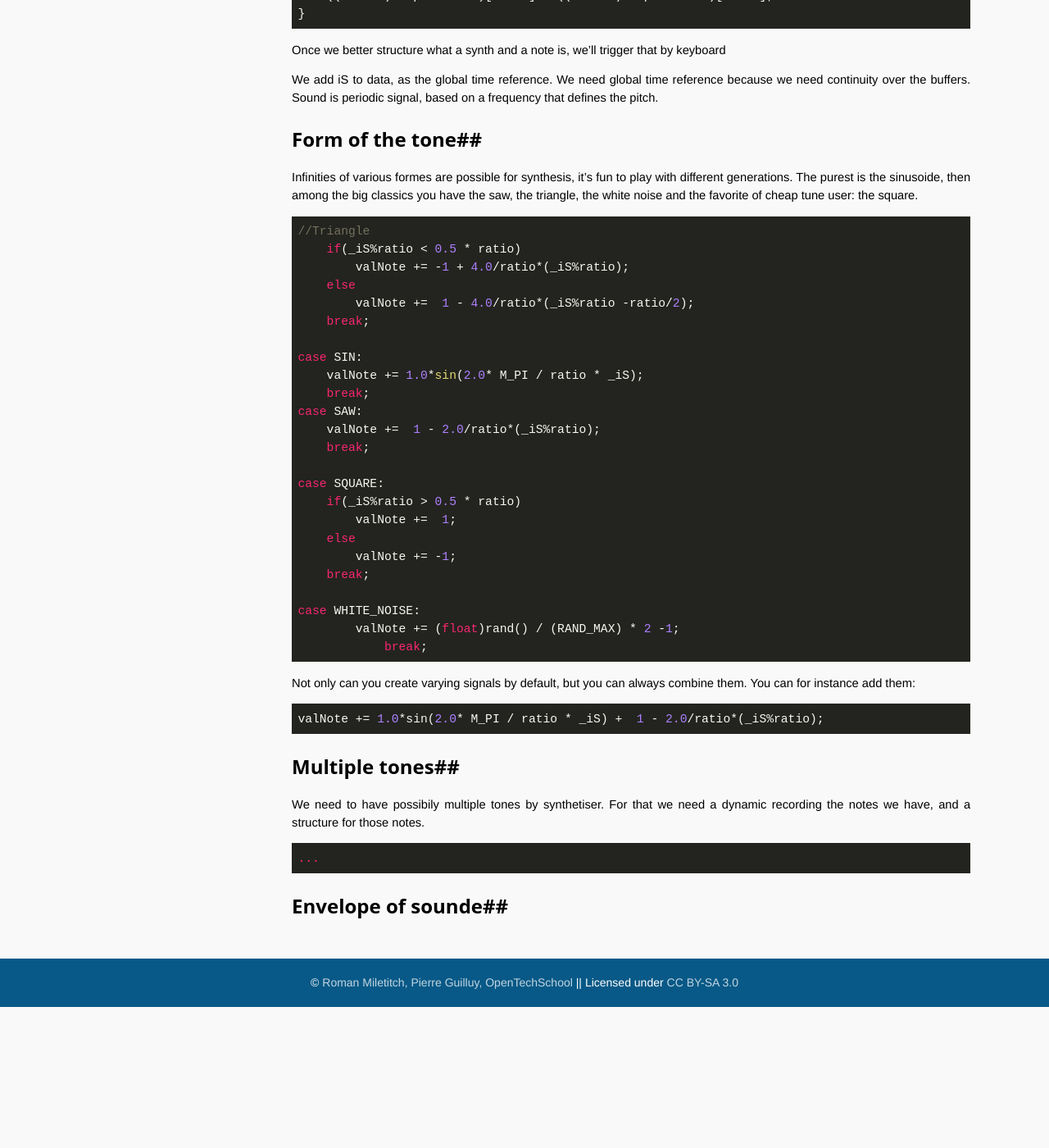
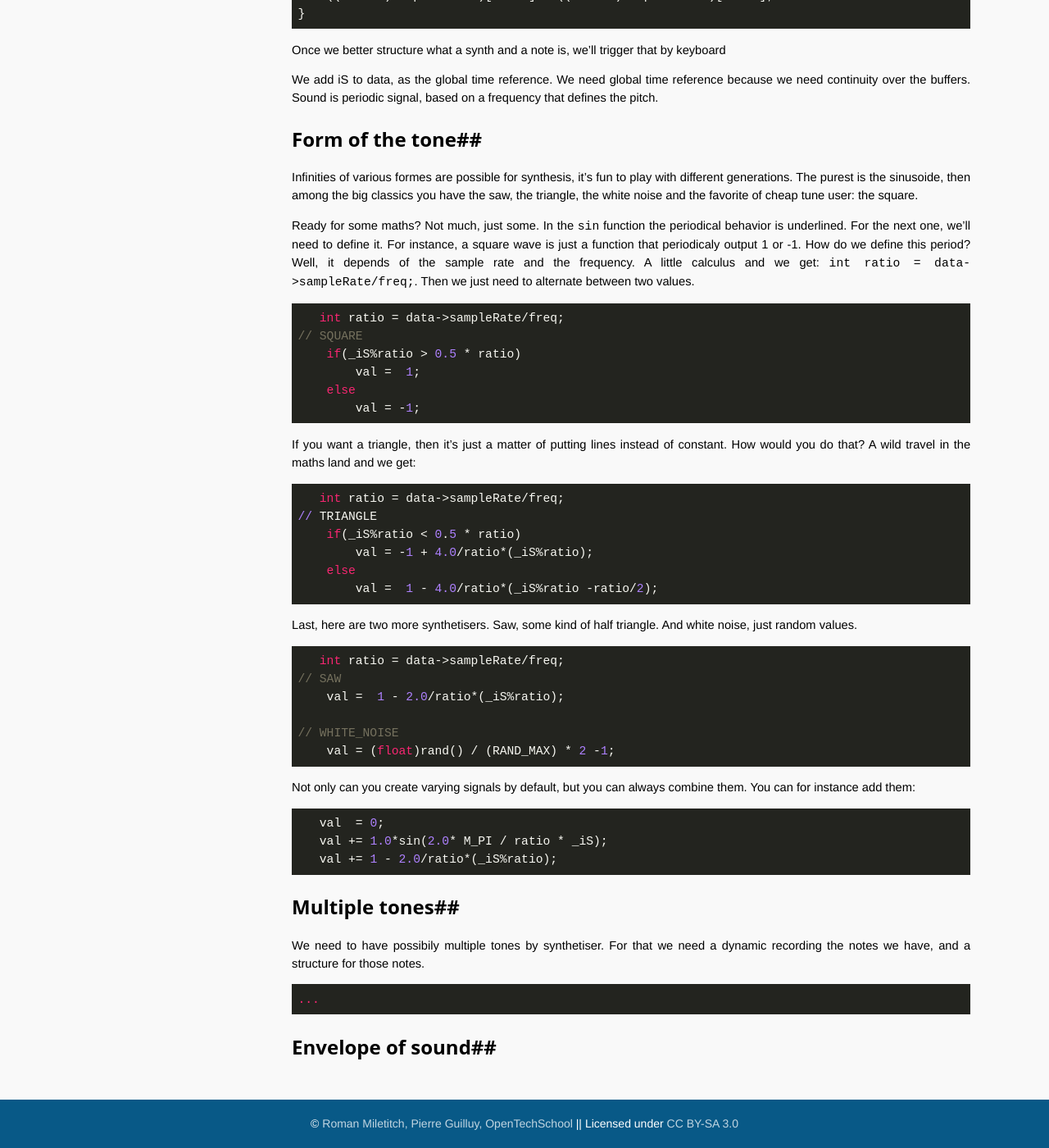
Before and after one commit to OpenTechSchool-Brussels/blast-it, a Jekyll site: the page built from synthesis.markdown, in a window 1280 px wide and 1400 px high, scrolled down 1178 px. Shown: the whole window at 82% size. Built offline with Jekyll 4.4.1, drawn with Linux system fonts in a browser that asks for light colours; Markdown is read by kramdown in place of the engine named in the settings; before the commit the page ends 2406 px from its top, so only the background shows below that.

Commit message:
added sections of synthesis.markdown

````diff
--- a/synthesis.markdown
+++ b/synthesis.markdown
@@ -57,37 +57,45 @@ Sound is periodic signal, based on a frequency that defines the pitch.
 
 Infinities of various formes are possible for synthesis, it's fun to play with different generations. The purest is the sinusoide, then among the big classics you have the saw, the triangle, the white noise and the favorite of cheap tune user: the square.
 
+Ready for some maths? Not much, just some. In the `sin` function the periodical behavior is underlined. For the next one, we'll need to define it. For instance, a square wave is just a function that periodicaly output 1 or -1. How do we define this period? Well, it depends of the sample rate and the frequency. A little calculus and we get: `int ratio = data->sampleRate/freq;`. Then we just need to alternate between two values.
+
 ```java
-//Triangle
+   int ratio = data->sampleRate/freq;
+// SQUARE
+    if(_iS%ratio > 0.5 * ratio)
+        val =  1;
+    else
+        val = -1;
+```
+
+If you want a triangle, then it's just a matter of putting lines instead of constant. How would you do that? A wild travel in the maths land and we get:
+
+```java
+   int ratio = data->sampleRate/freq;
+// TRIANGLE
     if(_iS%ratio < 0.5 * ratio)
-        valNote += -1 + 4.0/ratio*(_iS%ratio);
+        val = -1 + 4.0/ratio*(_iS%ratio);
     else
-		valNote +=  1 - 4.0/ratio*(_iS%ratio -ratio/2);
-	break;
+        val =  1 - 4.0/ratio*(_iS%ratio -ratio/2);
+```
 
-case SIN:
-	valNote += 1.0*sin(2.0* M_PI / ratio * _iS);
-	break;
-case SAW:
-	valNote +=  1 - 2.0/ratio*(_iS%ratio);
-	break;
+Last, here are two more synthetisers. Saw, some kind of half triangle. And white noise, just random values.
 
-case SQUARE:
-	if(_iS%ratio > 0.5 * ratio)
-		valNote +=  1;
-	else
-		valNote += -1;
-	break;
+```java
+   int ratio = data->sampleRate/freq;
+// SAW
+    val =  1 - 2.0/ratio*(_iS%ratio);
 
-case WHITE_NOISE:
-		valNote += (float)rand() / (RAND_MAX) * 2 -1;
-			break;
+// WHITE_NOISE
+    val = (float)rand() / (RAND_MAX) * 2 -1;
 ```
 
 Not only can you create varying signals by default, but you can always combine them. You can for instance add them:
 
 ```java
-valNote += 1.0*sin(2.0* M_PI / ratio * _iS) +  1 - 2.0/ratio*(_iS%ratio);
+   val  = 0;
+   val += 1.0*sin(2.0* M_PI / ratio * _iS);
+   val += 1 - 2.0/ratio*(_iS%ratio);
 ```
 
 ##Multiple tones##
@@ -97,4 +105,4 @@ We need to have possibily multiple tones by synthetiser. For that we need a dyna
 ...
 ```
 
-##Envelope of sounde##
+##Envelope of sound##
````
